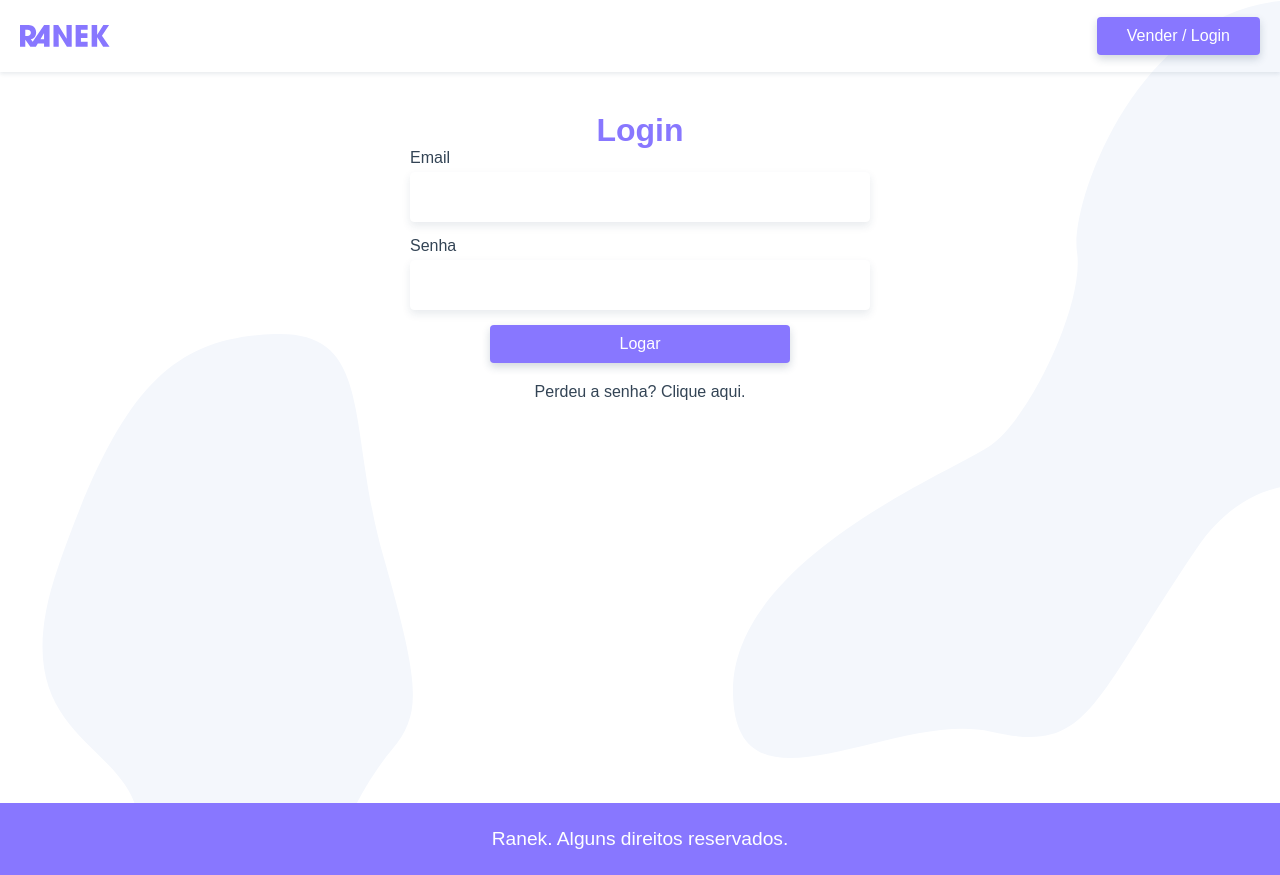
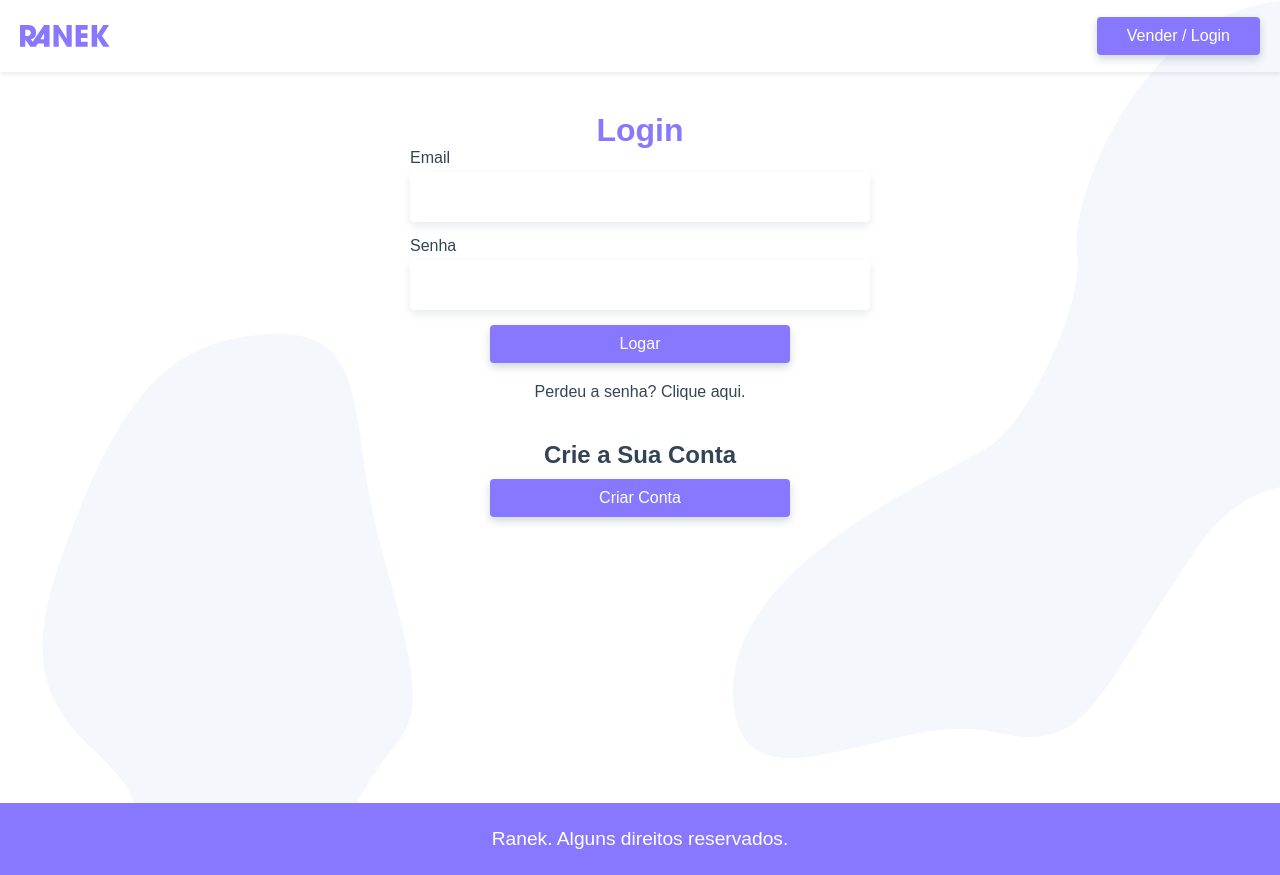
Before and after one commit to willFrazao/projeto-ranek, a Vue app: page /login in a window 1280 px wide. Built offline with nearby package versions, Linux system fonts and the light colour scheme.

Commit message:
formulario para novo usuario

```diff
--- a/src/components/LoginCriar.vue
+++ b/src/components/LoginCriar.vue
@@ -1,11 +1,46 @@
 <template>
-  <div></div>
+  <section>
+    <h2>Crie a Sua Conta</h2>
+    <transition mode="out-in">
+      <button v-if="!criar" class="btn" @click="criar = true">Criar Conta</button>
+      <UsuarioForm v-else>
+        <button class="btn btn-form">Criar Usuario</button>
+      </UsuarioForm>
+  </transition>
+  </section>
 </template>
 
 <script>
+import UsuarioForm from "@/components/UsuarioForm.vue";
+
 export default {
-
-}
+  name: "LoginCriar",
+  components: {
+    UsuarioForm
+  },
+  data() {
+    return {
+      criar: false
+    };
+  }
+};
 </script>
 
-<style></style>
+<style scoped>
+h2 {
+  text-align: center;
+  margin-top: 40px;
+  margin-bottom: 10px;
+}
+
+.btn {
+  width: 100%;
+  max-width: 300px;
+  margin-left: auto;
+  margin-right: auto;
+}
+
+.btn-form {
+  max-width: 100%;
+}
+</style>
--- /dev/null
+++ b/src/components/UsuarioForm.vue
@@ -0,0 +1,42 @@
+<template>
+  <form>
+    <label for="nome">Nome</label>
+    <input id="nome" name="nome" type="text" v-model="nome">
+    <label for="email">Email</label>
+    <input id="email" name="email" type="email" v-model="email">
+    <label for="senha">Senha</label>
+    <input id="senha" name="senha" type="password" v-model="senha">
+    <label for="cep">Cep</label>
+    <input id="cep" name="cep" type="text" v-model="cep">
+    <label for="rua">Rua</label>
+    <input id="rua" name="rua" type="text" v-model="rua">
+    <label for="numero">Numero</label>
+    <input id="numero" name="numero" type="text" v-model="numero">
+    <label for="bairro">Bairro</label>
+    <input id="bairro" name="bairro" type="text" v-model="bairro">
+    <label for="cidade">Cidade</label>
+    <input id="cidade" name="cidade" type="text" v-model="cidade">
+    <label for="estado">Estado</label>
+    <input id="estado" name="estado" type="text" v-model="estado">
+    <div class="button">
+      <slot></slot>
+    </div>
+  </form>
+</template>
+
+<script>
+export default {};
+</script>
+
+<style scoped>
+form {
+  display: grid;
+  grid-template-columns: 80px 1fr;
+  align-items: center;
+}
+
+.button {
+  grid-column: 2;
+  margin-top: 10px;
+}
+</style>
```
